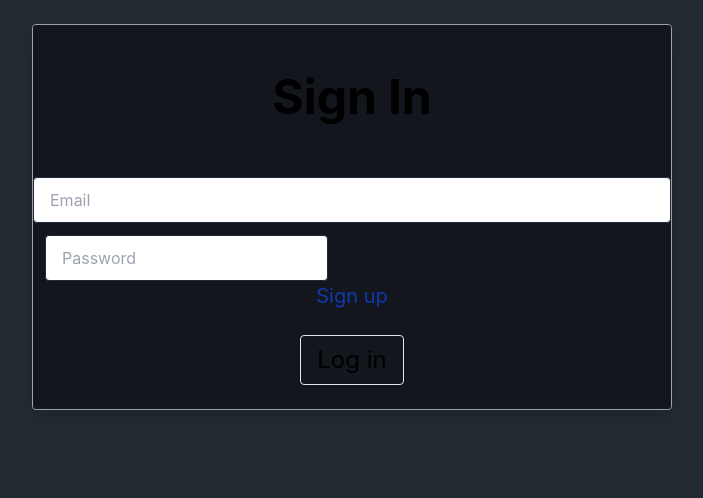
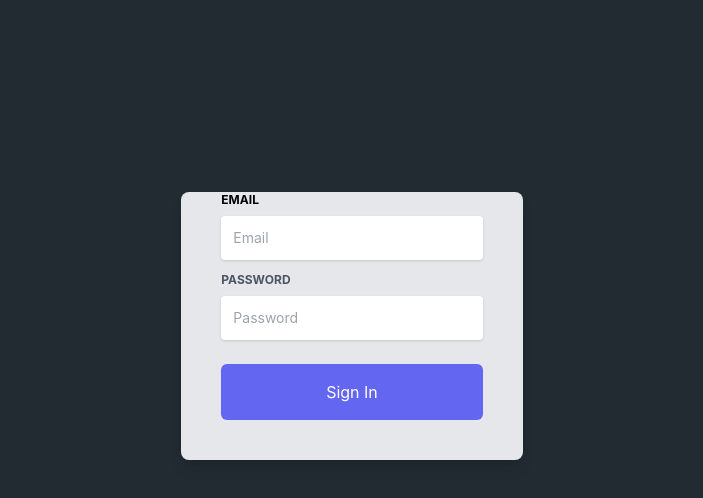
Before and after one commit to CCaressimo/cap_stone, a React (Create React App) app in the folder client/: page / in a window 1280 px wide. Shown: the top 498 px of the page, without its empty margins (288-991 px from the left). Built offline with nearby package versions, Linux system fonts and the light colour scheme.

Commit message:
added the new sign in page

```diff
--- a/client/src/components/SignIn.jsx
+++ b/client/src/components/SignIn.jsx
@@ -3,62 +3,30 @@ import "./css/Background.css"
 
 export default function SignIn() {
     return (
-      <main className="leading-normal tracking-normal">
-        <section className="relative leading-normal tracking-normal pt-6">
-          <div className="signinSize relative border border-gray-400 rounded-b rounded-t overflow-hidden shadow-lg leading-normal tracking-normal max-w-6xl mx-auto">
-            <form onSubmit="*" className="splashBx mx-auto text-center">
-              <div className="w-full m-0 p-12 bg-cover">
-                <div className="max-w-4xl mx-auto text-center break-normal">
-                  <p className="headerText shadow-inner font-bold text-3xl md:text-5xl">
-                    Sign In
-                  </p>
-                </div>
-              </div>
-              <div className="">
-                <div className="">
-                  <label
-                    className="block uppercase tracking-wide text-gray-700 text-xs font-bold mb-2"
-                    for="grid-password"
-                  ></label>
-                  <input
-                    className="appearance-none block w-full bg-white text-gray-700 border border-gray-800 rounded py-3 px-4 mb-3 leading-tight focus:outline-none focus:bg-white focus:border-gray-500"
-                    id="email"
-                    type="email"
-                    placeholder="Email"
-                    name="email"
-                  />
-                </div>
-                <div className="w-full md:w-1/2 pr-6 pl-3">
-                  <label
-                    className="block uppercase tracking-wide text-gray-700 text-xs font-bold mb-2"
-                    for="grid-last-name"
-                  ></label>
-                  <input
-                    className="appearance-none block w-full bg-white text-gray-700 border border-gray-800 rounded py-3 px-4 leading-tight focus:outline-none focus:bg-white focus:border-gray-500"
-                    id="grid-last-name"
-                    type="password"
-                    placeholder="Password"
-                    name="password"
-                  />
-                </div>
-              </div>
-              <div className="pb-6">
-                <a href="/signup" className="signUpStyle">
-                  Sign up
-                </a>
-              </div>
-              <div className="text-center pb-6">
-                <button
-                  className="headerText nextButton text-2xl py-2 px-4 border border-gray-200 rounded shadow"
-                  type="submit"
-                  value="Send"
-                >
-                  Log in
-                </button>
-              </div>
-            </form>
-          </div>
-        </section>
-      </main>
+       <div class="container mx-auto p-4 h-full relative pt-36 lg:pt-48 px-20
+       ">
+      <div class="flex content-center items-center justify-center h-full">
+      <div class="w-full lg:w-4/12 px-4">
+        <div class="relative flex flex-col min-w-0 break-words w-full mb-6 shadow-lg rounded-lg bg-gray-200 border-0">
+          <div class="flex-auto px-4 lg:px-10 py-10 pt-0">
+      <form>
+        <div class="relative w-full mb-3">
+        <label class="block uppercase text-blueGray-600 text-xs font-bold mb-2" for="grid-password">Email</label>
+        <input type="email" class="border-0 px-3 py-3 placeholder-blueGray-300 text-blueGray-600 bg-white rounded text-sm shadow focus:outline-none focus:ring w-full ease-linear transition-all duration-150" placeholder="Email"></input>
+        </div>
+
+        <div class="relative w-full mb-3">
+        <label class="block uppercase text-gray-600 text-xs font-bold mb-2" for="grid-password">Password</label>
+        <input type="password" class="border-0 px-3 py-3 placeholder-blueGray-300 text-blueGray-600 bg-white rounded text-sm shadow focus:outline-none focus:ring w-full ease-linear transition-all duration-150" placeholder="Password">
+        </input>
+        </div>
+        <div class="text-center mt-6"><button class="w-full px-3 py-4 text-white bg-indigo-500 rounded-md focus:bg-indigo-600 focus:outline-none" type="button">Sign In</button>
+        </div>
+      </form>
+      </div>
+      </div>
+      </div>
+      </div>
+      </div>
     );
 }
```
